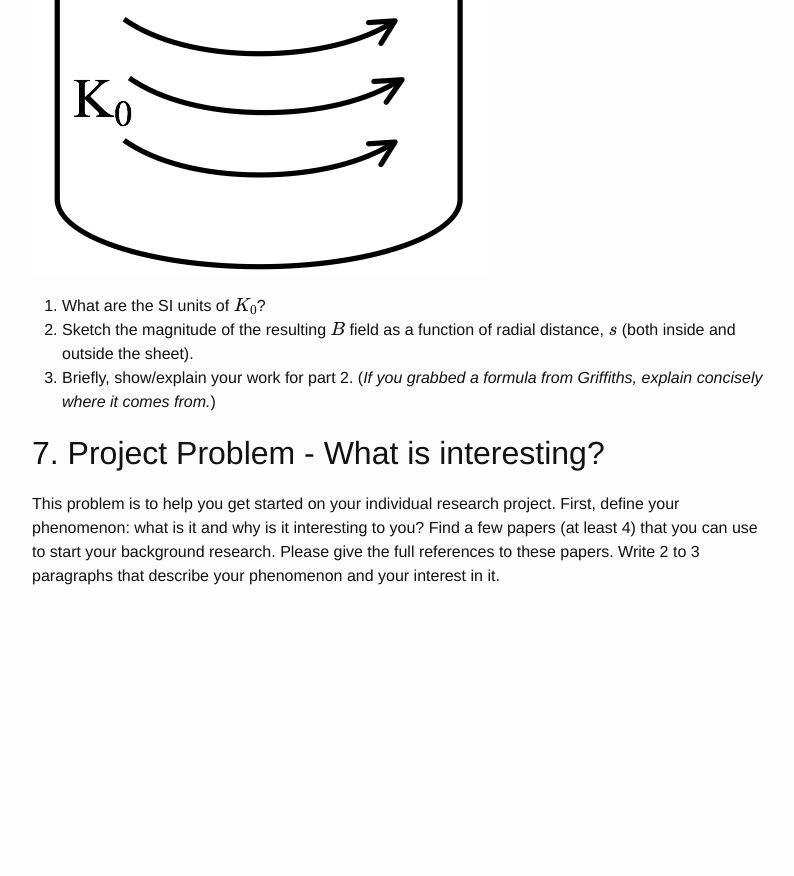
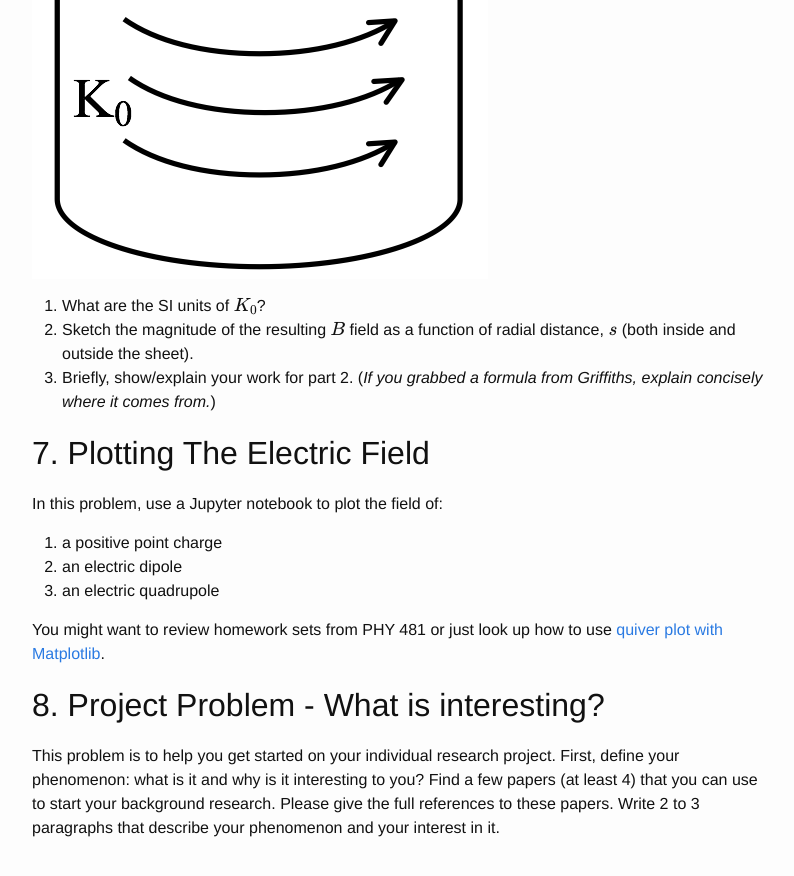
Before and after one commit to KSchram/phy482msu, a Jekyll site: the page built from assignments/homework1.md, in a window 1280 px wide and 900 px high, scrolled down 3152 px. Shown: the top 876 px of the window, without its empty margins (238-1032 px from the left). Built offline with Jekyll 4.4.1, drawn with Linux system fonts in a browser that asks for light colours; formulas are drawn with MathJax 3; before the commit the page ends 3800 px from its top, so only the background shows below that.

Commit message:
updated homework 1

```diff
--- a/assignments/homework1.md
+++ b/assignments/homework1.md
@@ -80,6 +80,16 @@ You have an infinitely tall, infinitesimally thin cylindrical sheet of surface c
 [e]: ./images/hw1/e.png
 [K]: ./images/hw1/K_phi.png
 
-## 7. Project Problem - What is interesting?
+## 7. Plotting The Electric Field
+
+In this problem, use a Jupyter notebook to plot the field of:
+
+1. a positive point charge
+2. an electric dipole
+3. an electric quadrupole
+
+You might want to review homework sets from PHY 481 or just look up how to use [quiver plot with Matplotlib](http://matplotlib.org/examples/pylab_examples/quiver_demo.html).
+
+## 8. Project Problem - What is interesting?
 
 This problem is to help you get started on your individual research project. First, define your phenomenon: what is it and why is it interesting to you? Find a few papers (at least 4) that you can use to start your background research. Please give the full references to these papers. Write 2 to 3 paragraphs that describe your phenomenon and your interest in it.
```
Also changed, not shown: 2 other files.
